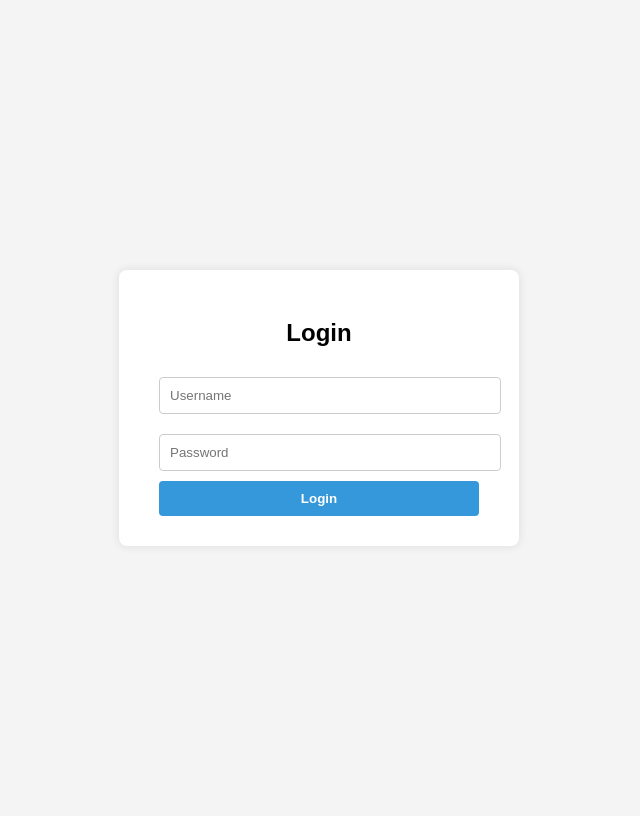
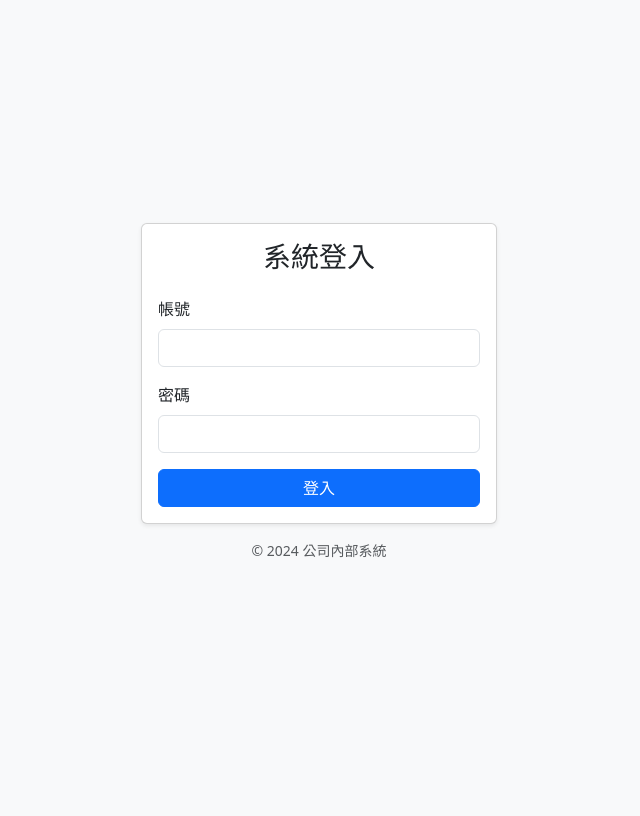
Before and after one commit to Billyzxc/flask-quote-app, a Flask app: page / in a window 1280 px wide. Shown: the whole page, without its empty margins (321-961 px from the left). After the commit the page ends 558 px from the top, so only its background shows below. Run offline with Flask 3, Linux system fonts and the light colour scheme.

Commit message:
Update login.html

```diff
--- a/app/templates/login.html
+++ b/app/templates/login.html
@@ -1,73 +1,39 @@
 <!DOCTYPE html>
-<html lang="en">
+<html lang="zh-Hant">
 <head>
   <meta charset="UTF-8">
-  <title>Login</title>
-  <style>
-    body {
-      font-family: Arial, sans-serif;
-      background: #f4f4f4;
-      display: flex;
-      justify-content: center;
-      align-items: center;
-      height: 100vh;
-    }
-
-    .login-container {
-      background: white;
-      padding: 30px 40px;
-      border-radius: 8px;
-      box-shadow: 0 0 10px rgba(0,0,0,0.1);
-      width: 320px;
-    }
-
-    .login-container h2 {
-      margin-bottom: 20px;
-      text-align: center;
-    }
-
-    input[type="text"], input[type="password"] {
-      width: 100%;
-      padding: 10px;
-      margin: 10px 0;
-      border: 1px solid #ccc;
-      border-radius: 4px;
-    }
-
-    button {
-      width: 100%;
-      padding: 10px;
-      background-color: #3498db;
-      color: white;
-      border: none;
-      border-radius: 4px;
-      cursor: pointer;
-      font-weight: bold;
-    }
-
-    button:hover {
-      background-color: #2980b9;
-    }
-
-    .error {
-      color: red;
-      text-align: center;
-    }
-  </style>
+  <meta name="viewport" content="width=device-width, initial-scale=1">
+  <title>登入系統</title>
+  <link href="https://cdn.jsdelivr.net/npm/bootstrap@5.3.2/dist/css/bootstrap.min.css" rel="stylesheet">
 </head>
-<body>
-  <div class="login-container">
-    <h2>Login</h2>
-    {% with messages = get_flashed_messages() %}
-      {% if messages %}
-        <div class="error">{{ messages[0] }}</div>
-      {% endif %}
-    {% endwith %}
-    <form method="POST">
-      <input type="text" name="username" placeholder="Username" required>
-      <input type="password" name="password" placeholder="Password" required>
-      <button type="submit">Login</button>
-    </form>
+<body class="bg-light d-flex align-items-center" style="height: 100vh;">
+  <div class="container">
+    <div class="row justify-content-center">
+      <div class="col-md-4 col-sm-8">
+        <div class="card shadow-sm">
+          <div class="card-body">
+            <h3 class="card-title text-center mb-4">系統登入</h3>
+            {% if error %}
+              <div class="alert alert-danger">{{ error }}</div>
+            {% endif %}
+            <form method="POST">
+              <div class="mb-3">
+                <label for="username" class="form-label">帳號</label>
+                <input type="text" class="form-control" name="username" id="username" required>
+              </div>
+              <div class="mb-3">
+                <label for="password" class="form-label">密碼</label>
+                <input type="password" class="form-control" name="password" id="password" required>
+              </div>
+              <div class="d-grid">
+                <button type="submit" class="btn btn-primary">登入</button>
+              </div>
+            </form>
+          </div>
+        </div>
+        <p class="text-center mt-3 text-muted" style="font-size: 0.875rem;">© {{ year or "2024" }} 公司內部系統</p>
+      </div>
+    </div>
   </div>
 </body>
 </html>
```
